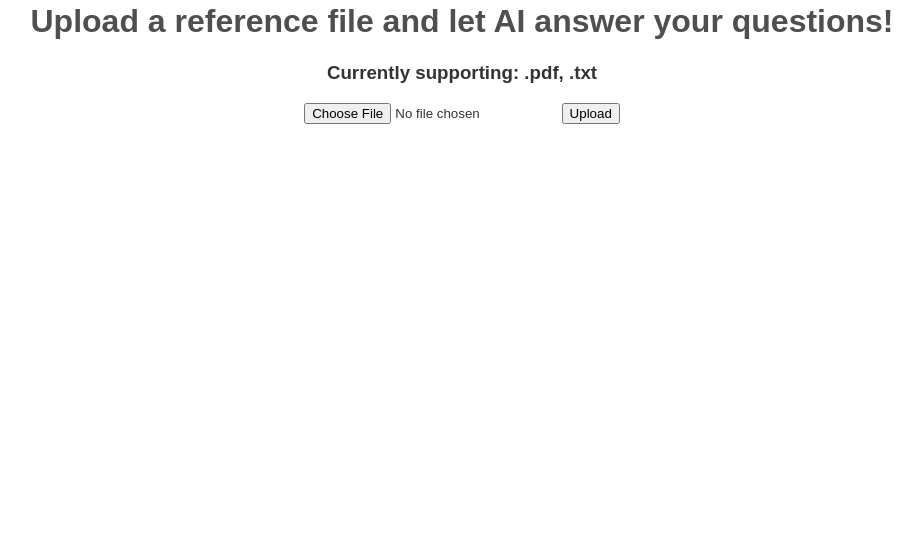
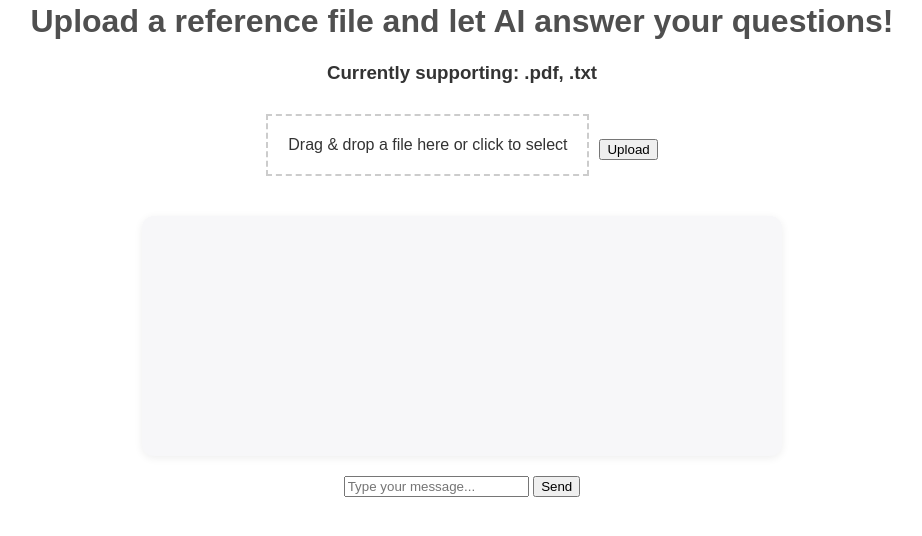
Before and after one commit to x-cean/team_lens_v1, a FastAPI app: template templates/trial.html in a window 1280 px wide. Shown: the part 46-582 px from the top of the page, without its empty margins (178-1100 px from the left). Run offline with FastAPI, Linux system fonts and the light colour scheme; the template is opened without the code that fills it, so the values that code supplies are empty.

Commit message:
adjusting layout with help of ai

```diff
--- a/static/style.css
+++ b/static/style.css
@@ -63,6 +63,14 @@ a#try:hover {
     color: #000;
 }
 
+#uploadForm {
+    display: flex;
+    align-items: center;
+    justify-content: center; /* Center items horizontally */
+    gap: 10px;
+    margin: 30px auto 10px auto;
+}
+
 #drop_zone {
     border:2px dashed #ccc;
     padding:20px;
--- a/templates/trial.html
+++ b/templates/trial.html
@@ -14,10 +14,54 @@
     </div>
     <h1>Upload a reference file and let AI answer your questions!</h1>
     <h3>Currently supporting: .pdf, .txt</h3>
-    <form action="/upload" method="post" enctype="multipart/form-data">
-        <input type="file" name="file" accept=".pdf,.txt">
-<!--        <input type="file" name="file" accept=".pdf,.txt,.doc,.docx,.xls,.xlsx">-->
+    <form id="uploadForm" enctype="multipart/form-data">
+        <div id="drop_zone">Drag & drop a file here or click to select</div>
+        <input type="file" name="file" id="fileInput" style="display:none;">
         <button type="submit">Upload</button>
     </form>
+    <div id="chat"></div>
+    <form id="chatForm">
+        <input type="text" id="message" autocomplete="off" placeholder="Type your message...">
+        <button type="submit">Send</button>
+    </form>
+    <script>
+        // Drag and drop for file upload
+        const dropZone = document.getElementById('drop_zone');
+        const fileInput = document.getElementById('fileInput');
+        dropZone.addEventListener('click', () => fileInput.click());
+        dropZone.addEventListener('dragover', e => { e.preventDefault(); dropZone.style.background = '#eee'; });
+        dropZone.addEventListener('dragleave', () => { dropZone.style.background = ''; });
+        dropZone.addEventListener('drop', e => {
+            e.preventDefault(); dropZone.style.background = '';
+            if (e.dataTransfer.files.length) fileInput.files = e.dataTransfer.files;
+        });
+
+        // File upload via AJAX
+        document.getElementById('uploadForm').onsubmit = async function(e) {
+            e.preventDefault();
+            const formData = new FormData();
+            formData.append('file', fileInput.files[0]);
+            await fetch('/upload', { method: 'POST', body: formData });
+            alert('File uploaded!');
+        };
+
+        // Chat functionality
+        const chat = document.getElementById('chat');
+        document.getElementById('chatForm').onsubmit = async function(e) {
+            e.preventDefault();
+            const msg = document.getElementById('message').value;
+            chat.innerHTML += `<div class="chat-msg user"><div class="bubble">${msg}</div></div>`;
+            document.getElementById('message').value = '';
+            // Send message to backend
+            const res = await fetch('/chat', {
+                method: 'POST',
+                headers: { 'Content-Type': 'application/json' },
+                body: JSON.stringify({ message: msg })
+            });
+            const data = await res.json();
+            chat.innerHTML += `<div class="chat-msg bot"><div class="bubble">${data.reply}</div></div>`;
+            chat.scrollTop = chat.scrollHeight;
+        };
+    </script>
 </body>
 </html>
```
Also changed, not shown: other parts of static/style.css (+43 -5 lines).
